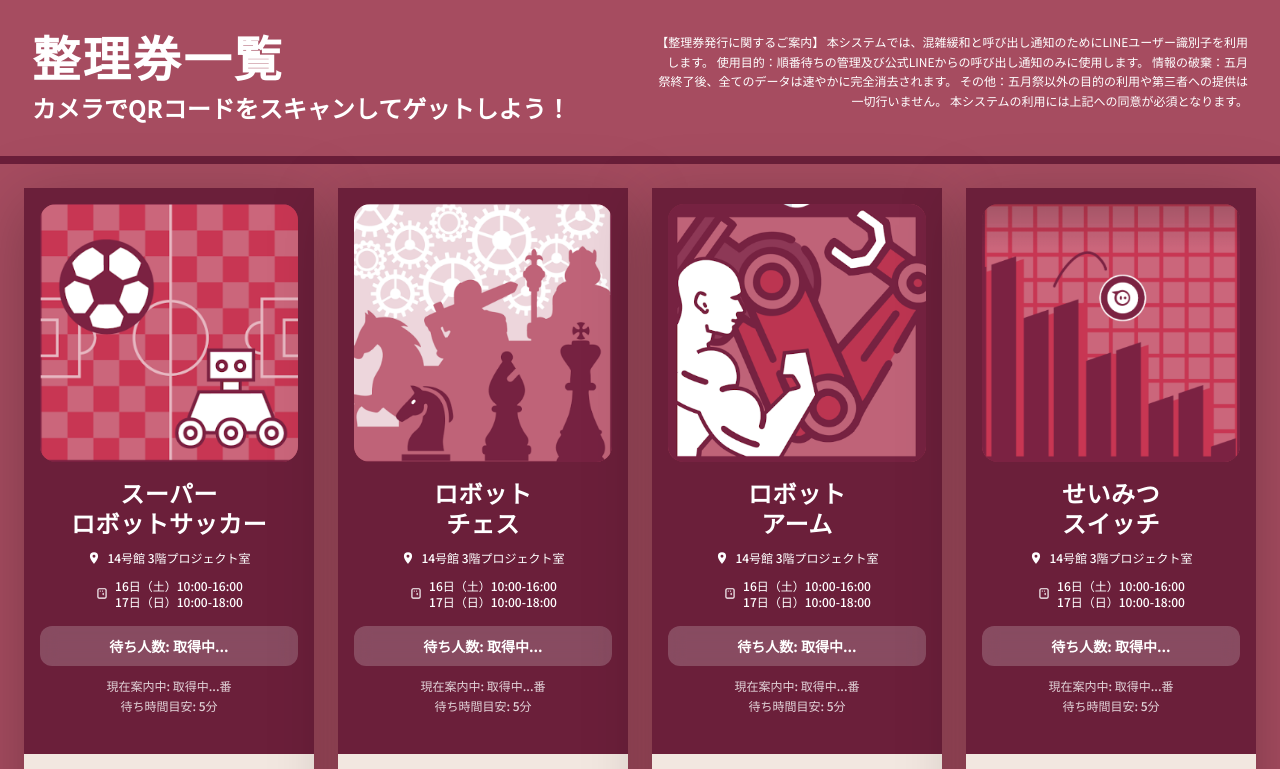
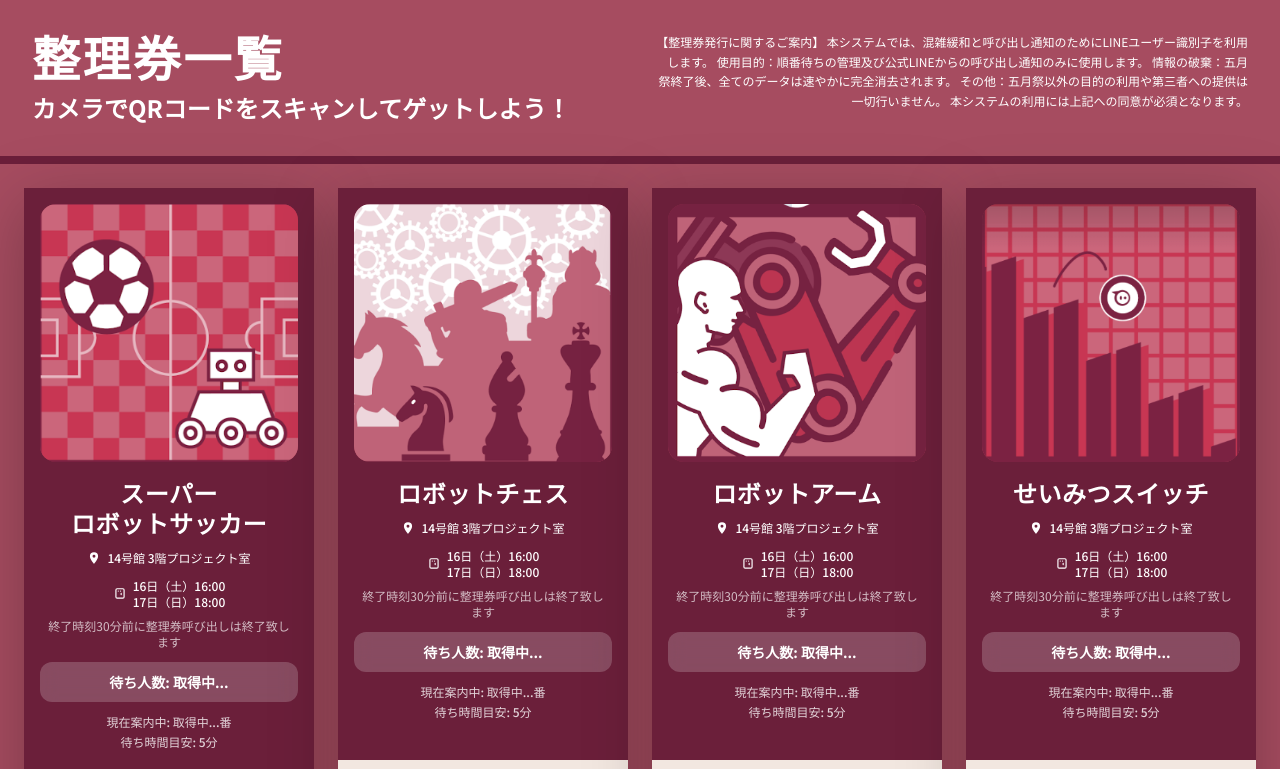
Before and after one commit to kojumaru/seimitsu-ticket, a Next.js app: page /guide in a window 1280 px wide. Shown: the top 769 px of the page. Built offline with nearby package versions, Linux system fonts and the light colour scheme; no server answers; the database is empty.

Commit message:
feat: update schedule display to show end times only and add closure notice

```diff
--- a/app/guide/page.tsx
+++ b/app/guide/page.tsx
@@ -13,31 +13,31 @@ const EXHIBITS = [
     location: "14号館 3階プロジェクト室",
     timePerPerson: 5,
     imageUrl: "/images/soccer.png",
-    schedules: ["16日（土）10:00-16:00", "17日（日）10:00-18:00"],
+    schedules: ["16日（土）16:00", "17日（日）18:00"],
   },
   {
     id: "chess",
-    name: "ロボット\nチェス",
+    name: "ロボットチェス",
     location: "14号館 3階プロジェクト室",
     timePerPerson: 5,
     imageUrl: "/images/chess.png",
-    schedules: ["16日（土）10:00-16:00", "17日（日）10:00-18:00"],
+    schedules: ["16日（土）16:00", "17日（日）18:00"],
   },
   {
     id: "arm",
-    name: "ロボット\nアーム",
+    name: "ロボットアーム",
     location: "14号館 3階プロジェクト室",
     timePerPerson: 5,
     imageUrl: "/images/arm.png",
-    schedules: ["16日（土）10:00-16:00", "17日（日）10:00-18:00"],
+    schedules: ["16日（土）16:00", "17日（日）18:00"],
   },
   {
     id: "switch",
-    name: "せいみつ\nスイッチ",
+    name: "せいみつスイッチ",
     location: "14号館 3階プロジェクト室",
     timePerPerson: 5,
     imageUrl: "/images/switch.png",
-    schedules: ["16日（土）10:00-16:00", "17日（日）10:00-18:00"],
+    schedules: ["16日（土）16:00", "17日（日）18:00"],
   },
 ];
 
@@ -56,7 +56,10 @@ function ExhibitCard({ exhibit }: { exhibit: (typeof EXHIBITS)[0] }) {
     return () => unsubscribe();
   }, [exhibit.id]);
 
-  const waitCount = (nowServing !== null && currentNumber !== null) ? Math.max(0, nowServing - currentNumber) : null;
+  const waitCount =
+    nowServing !== null && currentNumber !== null
+      ? Math.max(0, nowServing - currentNumber)
+      : null;
   const url = `https://liff.line.me/2009242984-XYO590kr?exhibitId=${exhibit.id}`;
 
   return (
@@ -70,7 +73,8 @@ function ExhibitCard({ exhibit }: { exhibit: (typeof EXHIBITS)[0] }) {
         <div
           className="absolute left-0 top-0 bottom-0 w-3 pointer-events-none"
           style={{
-            backgroundImage: "radial-gradient(circle 6px at 6px center, transparent 6px, #6B1F3A 6px)",
+            backgroundImage:
+              "radial-gradient(circle 6px at 6px center, transparent 6px, #6B1F3A 6px)",
             backgroundSize: "12px 12px",
             backgroundPosition: "0 0",
           }}
@@ -78,7 +82,8 @@ function ExhibitCard({ exhibit }: { exhibit: (typeof EXHIBITS)[0] }) {
         <div
           className="absolute right-0 top-0 bottom-0 w-3 pointer-events-none"
           style={{
-            backgroundImage: "radial-gradient(circle 6px at -6px center, transparent 6px, #6B1F3A 6px)",
+            backgroundImage:
+              "radial-gradient(circle 6px at -6px center, transparent 6px, #6B1F3A 6px)",
             backgroundSize: "12px 12px",
             backgroundPosition: "0 0",
           }}
@@ -121,21 +126,34 @@ function ExhibitCard({ exhibit }: { exhibit: (typeof EXHIBITS)[0] }) {
 
         {/* ロケーション */}
         <div className="flex items-center justify-center gap-1.5 mb-3 text-xs font-medium">
-          <svg className="w-3.5 h-3.5 flex-shrink-0" viewBox="0 0 24 24" fill="currentColor">
+          <svg
+            className="w-3.5 h-3.5 flex-shrink-0"
+            viewBox="0 0 24 24"
+            fill="currentColor"
+          >
             <path d="M12 2a7 7 0 0 0-7 7c0 5 7 13 7 13s7-8 7-13a7 7 0 0 0-7-7zm0 9.5a2.5 2.5 0 1 1 0-5 2.5 2.5 0 0 1 0 5z" />
           </svg>
           {exhibit.location}
         </div>
 
         {/* 日程 */}
-        <div className="flex items-center justify-center gap-1.5 mb-4 text-xs font-medium">
-          <svg className="w-3.5 h-3.5 flex-shrink-0" viewBox="0 0 24 24" fill="currentColor">
+        <div className="mb-3">
+          <div className="flex items-center justify-center gap-1.5 mb-2 text-xs font-medium">
+            <svg
+              className="w-3.5 h-3.5 flex-shrink-0"
+              viewBox="0 0 24 24"
+              fill="currentColor"
+            >
               <path d="M7 4a1 1 0 0 0-1 1v12a1 1 0 0 0 1 1h10a1 1 0 0 0 1-1V5a1 1 0 0 0-1-1H7zm0-2h10a3 3 0 0 1 3 3v12a3 3 0 0 1-3 3H7a3 3 0 0 1-3-3V5a3 3 0 0 1 3-3zm2 4a1 1 0 1 0 0 2 1 1 0 0 0 0-2zm4 0a1 1 0 1 0 0 2 1 1 0 0 0 0-2zm2 5a1 1 0 1 0-2 0v2a1 1 0 1 0 2 0v-2z" />
             </svg>
             <div className="text-left">
               <div>{exhibit.schedules[0]}</div>
               <div>{exhibit.schedules[1]}</div>
             </div>
+          </div>
+          <p className="text-xs text-white/70 text-center px-1">
+            終了時刻30分前に整理券呼び出しは終了致します
+          </p>
         </div>
 
         {/* 待ち人数バナー */}
@@ -151,7 +169,9 @@ function ExhibitCard({ exhibit }: { exhibit: (typeof EXHIBITS)[0] }) {
 
         {/* フッター */}
         <div className="text-center text-xs font-medium text-white/80 space-y-1">
-          <div>現在案内中: {currentNumber === null ? "取得中..." : currentNumber}番</div>
+          <div>
+            現在案内中: {currentNumber === null ? "取得中..." : currentNumber}番
+          </div>
           <div>待ち時間目安: {exhibit.timePerPerson}分</div>
         </div>
       </div>
@@ -172,7 +192,9 @@ function ExhibitCard({ exhibit }: { exhibit: (typeof EXHIBITS)[0] }) {
         <div className="bg-white p-2.5 rounded-lg">
           <QRCodeSVG value={url} size={100} />
         </div>
-        <p className="text-center text-xs font-bold text-[#6B1F3A]">SCAN TO GET TICKET</p>
+        <p className="text-center text-xs font-bold text-[#6B1F3A]">
+          カメラで読み取ってね！
+        </p>
       </div>
     </div>
   );
@@ -193,7 +215,10 @@ export default function GuidePage() {
         <div className="w-full max-w-7xl mx-auto flex justify-between items-start gap-8">
           {/* 左側 */}
           <div className="flex-1">
-            <h1 className="text-5xl font-black text-white mb-3" style={{ letterSpacing: "0.05em" }}>
+            <h1
+              className="text-5xl font-black text-white mb-3"
+              style={{ letterSpacing: "0.05em" }}
+            >
               整理券一覧
             </h1>
             <p className="text-2xl font-bold text-white">
```
Lines whose indentation alone changed are shown as unchanged.
